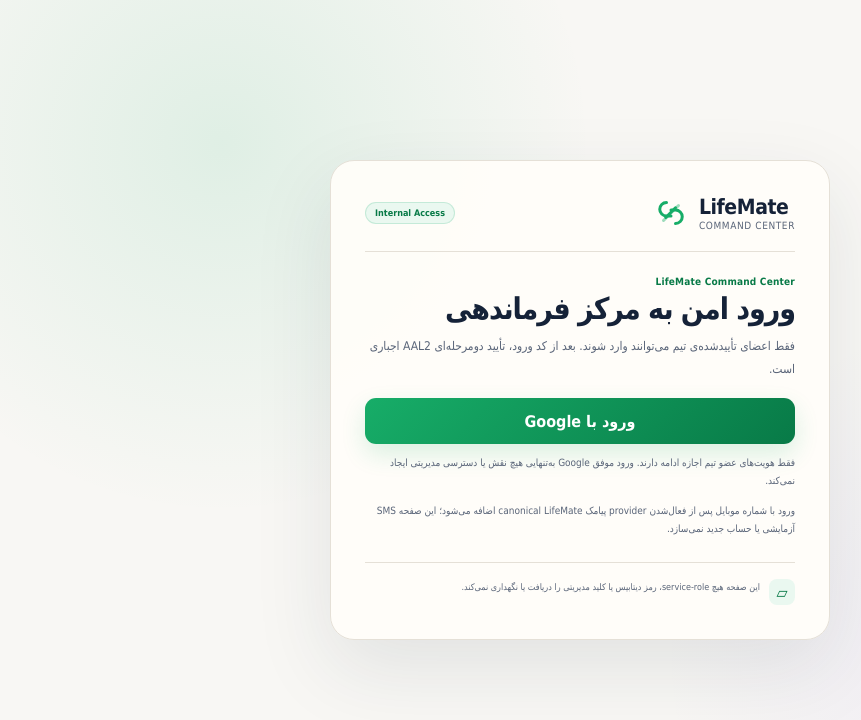
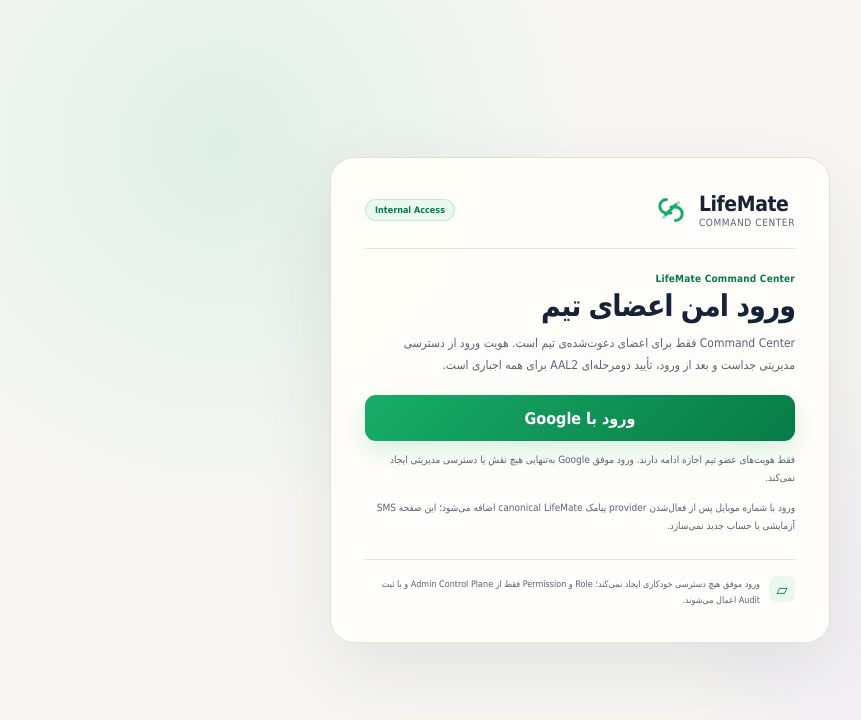
Before and after one commit to Hamrez95/lifemate-admin, a Next.js app: page /login in a window 1280 px wide. Shown: the top 720 px of the page, without its empty margins (379-1240 px from the left). Built offline with nearby package versions, Linux system fonts and the light colour scheme; no server answers.

Commit message:
feat(auth): align login copy with workforce identity

```diff
--- a/app/login/page.tsx
+++ b/app/login/page.tsx
@@ -17,17 +17,18 @@ export default function LoginPage() {
         </div>
         <div className="auth-card__intro">
           <p className="eyebrow">LifeMate Command Center</p>
-          <h1 id="admin-login-title">ورود امن به مرکز فرماندهی</h1>
+          <h1 id="admin-login-title">ورود امن اعضای تیم</h1>
           <p>
-            فقط اعضای تأییدشده‌ی تیم می‌توانند وارد شوند. بعد از کد ورود، تأیید دومرحله‌ای AAL2
-            اجباری است.
+            Command Center فقط برای اعضای دعوت‌شده‌ی تیم است. هویت ورود از دسترسی مدیریتی جداست و
+            بعد از ورود، تأیید دومرحله‌ای AAL2 برای همه اجباری است.
           </p>
         </div>
         <AdminLoginFlow />
         <div className="auth-card__security-note">
           <span aria-hidden="true">▱</span>
           <p>
-            این صفحه هیچ service-role، رمز دیتابیس یا کلید مدیریتی را دریافت یا نگهداری نمی‌کند.
+            ورود موفق هیچ دسترسی خودکاری ایجاد نمی‌کند؛ Role و Permission فقط از Admin Control Plane
+            و با ثبت Audit اعمال می‌شوند.
           </p>
         </div>
       </section>
```
